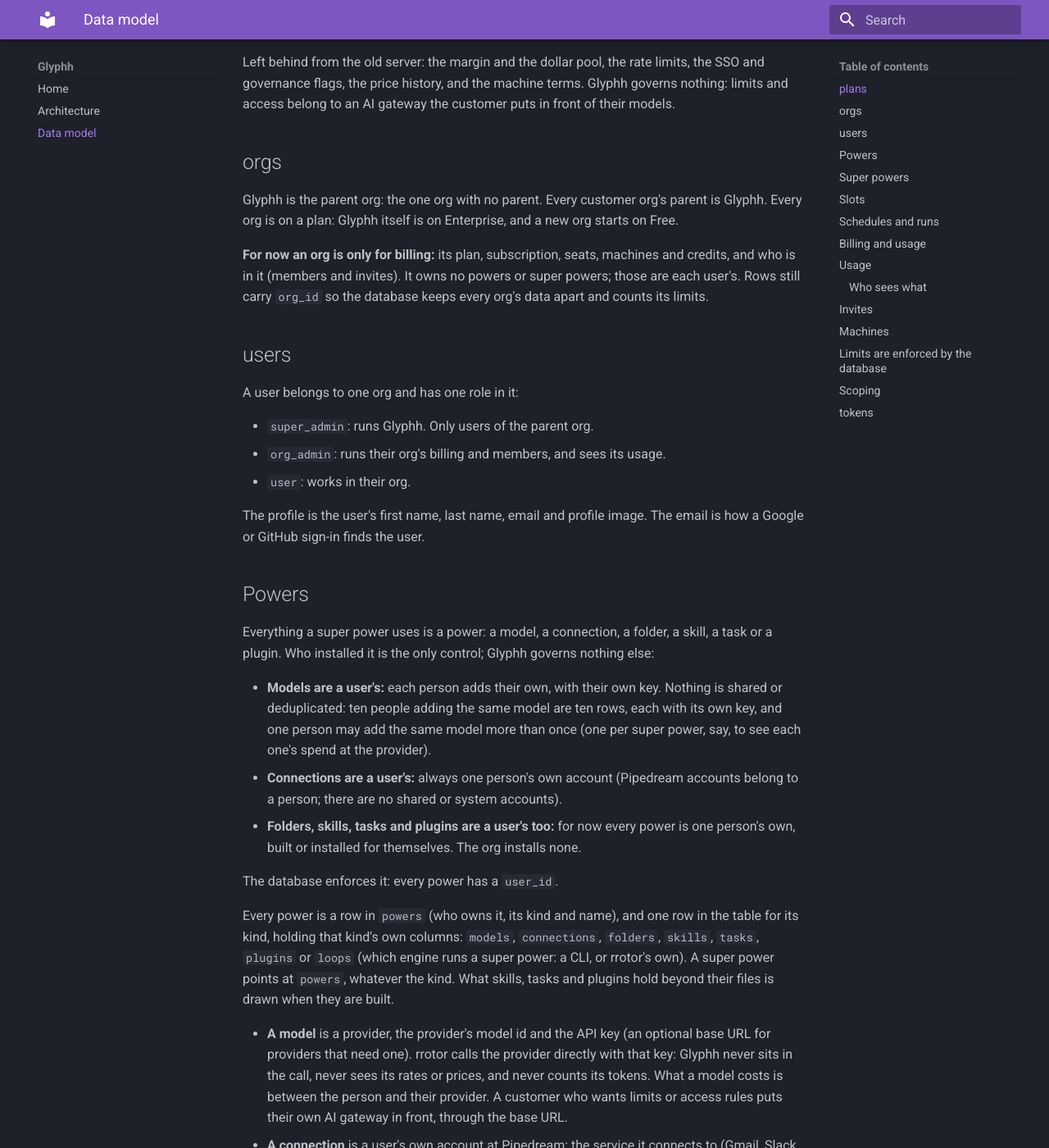
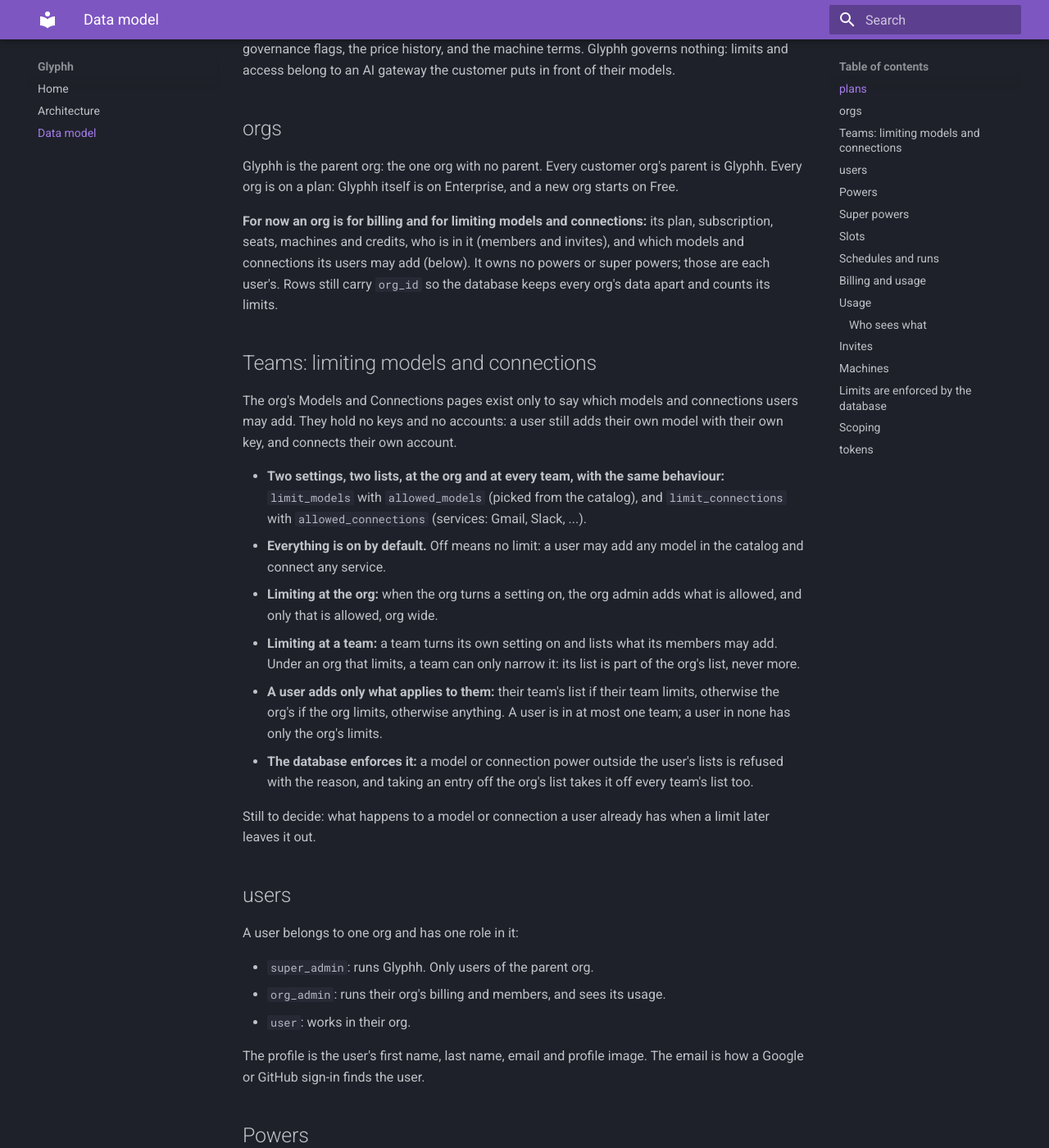
Before and after one commit to glyphh-ai/server, an MkDocs documentation site: the page built from docs/data-model.md, in a window 1280 px wide and 1400 px high, scrolled down 1526 px. Shown: the whole window at 82% size. Built offline with MkDocs 1.6.1 and Material for MkDocs 9.7.7, drawn with Linux system fonts in a browser that asks for light colours; some of the changed text lies outside the part shown.

Commit message:
Data model: teams, and the org's and teams' limits on which models and connections users may add
Co-Authored-By: Claude Opus 5.5 <noreply@anthropic.com>

```diff
--- a/docs/data-model.md
+++ b/docs/data-model.md
@@ -7,6 +7,13 @@ erDiagram
     plans ||--o{ orgs : "limits"
     orgs ||--o{ orgs : "parent of"
     orgs ||--o{ users : "has"
+    orgs ||--o{ teams : "has"
+    teams ||--o{ users : "has"
+    orgs ||--o{ allowed_models : "limits to"
+    teams ||--o{ allowed_models : "limits further to"
+    catalog_models ||--o{ allowed_models : "allowed as"
+    orgs ||--o{ allowed_connections : "limits to"
+    teams ||--o{ allowed_connections : "limits further to"
     users ||--o{ tokens : "signs in with"
     orgs ||--o{ powers : "holds"
     users ||--o{ powers : "installs for themselves"
@@ -70,12 +77,41 @@ erDiagram
         uuid parent_id FK "null only for Glyphh, the parent org"
         uuid plan_id FK
         text name
+        bool limit_models "true = only the org's allowed models"
+        bool limit_connections "true = only the org's allowed connections"
+        timestamptz created_at
+    }
+
+    teams {
+        uuid id PK
+        uuid org_id FK
+        text name "unique in its org"
+        bool limit_models "true = only the team's allowed models"
+        bool limit_connections "true = only the team's allowed connections"
+        timestamptz created_at
+        timestamptz updated_at
+    }
+
+    allowed_models {
+        uuid id PK
+        uuid org_id FK
+        uuid team_id FK "null = the org's list"
+        uuid catalog_model_id FK "unique per list"
+        timestamptz created_at
+    }
+
+    allowed_connections {
+        uuid id PK
+        uuid org_id FK
+        uuid team_id FK "null = the org's list"
+        text service "gmail, slack, ...; unique per list"
         timestamptz created_at
     }
 
     users {
         uuid id PK
         uuid org_id FK
+        uuid team_id FK "null = in no team: only the org's limits apply"
         text role "super_admin | org_admin | user"
         text email UK
         text first_name
@@ -373,7 +409,20 @@ Left behind from the old server: the margin and the dollar pool, the rate limits
 
 Glyphh is the parent org: the one org with no parent. Every customer org's parent is Glyphh. Every org is on a plan: Glyphh itself is on Enterprise, and a new org starts on Free.
 
-**For now an org is only for billing:** its plan, subscription, seats, machines and credits, and who is in it (members and invites). It owns no powers or super powers; those are each user's. Rows still carry `org_id` so the database keeps every org's data apart and counts its limits.
+**For now an org is for billing and for limiting models and connections:** its plan, subscription, seats, machines and credits, who is in it (members and invites), and which models and connections its users may add (below). It owns no powers or super powers; those are each user's. Rows still carry `org_id` so the database keeps every org's data apart and counts its limits.
+
+## Teams: limiting models and connections
+
+The org's Models and Connections pages exist only to say which models and connections users may add. They hold no keys and no accounts: a user still adds their own model with their own key, and connects their own account.
+
+- **Two settings, two lists, at the org and at every team, with the same behaviour:** `limit_models` with `allowed_models` (picked from the catalog), and `limit_connections` with `allowed_connections` (services: Gmail, Slack, ...).
+- **Everything is on by default.** Off means no limit: a user may add any model in the catalog and connect any service.
+- **Limiting at the org:** when the org turns a setting on, the org admin adds what is allowed, and only that is allowed, org wide.
+- **Limiting at a team:** a team turns its own setting on and lists what its members may add. Under an org that limits, a team can only narrow it: its list is part of the org's list, never more.
+- **A user adds only what applies to them:** their team's list if their team limits, otherwise the org's if the org limits, otherwise anything. A user is in at most one team; a user in none has only the org's limits.
+- **The database enforces it:** a model or connection power outside the user's lists is refused with the reason, and taking an entry off the org's list takes it off every team's list too.
+
+Still to decide: what happens to a model or connection a user already has when a limit later leaves it out.
 
 ## users
 
@@ -387,7 +436,7 @@ The profile is the user's first name, last name, email and profile image. The em
 
 ## Powers
 
-Everything a super power uses is a power: a model, a connection, a folder, a skill, a task or a plugin. Who installed it is the only control; Glyphh governs nothing else:
+Everything a super power uses is a power: a model, a connection, a folder, a skill, a task or a plugin. Who installed it is the control, with one more: the org and its teams may limit which models and connections can be added (above). Glyphh governs nothing else:
 
 - **Models are a user's:** each person adds their own, with their own key. Nothing is shared or deduplicated: ten people adding the same model are ten rows, each with its own key, and one person may add the same model more than once (one per super power, say, to see each one's spend at the provider).
 - **Connections are a user's:** always one person's own account (Pipedream accounts belong to a person; there are no shared or system accounts).
```
Also changed, not shown: docs/architecture.md (+1 -1 lines).
